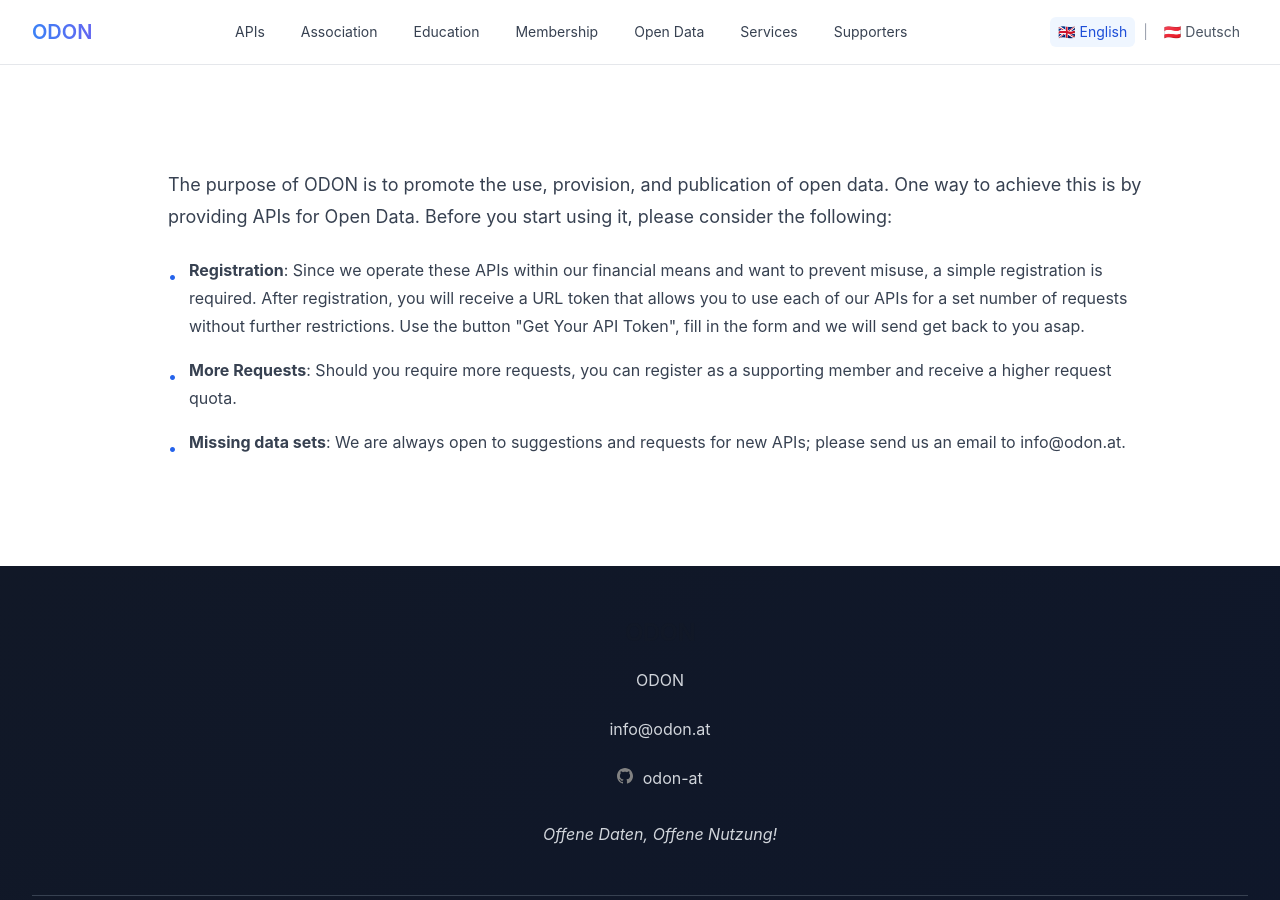
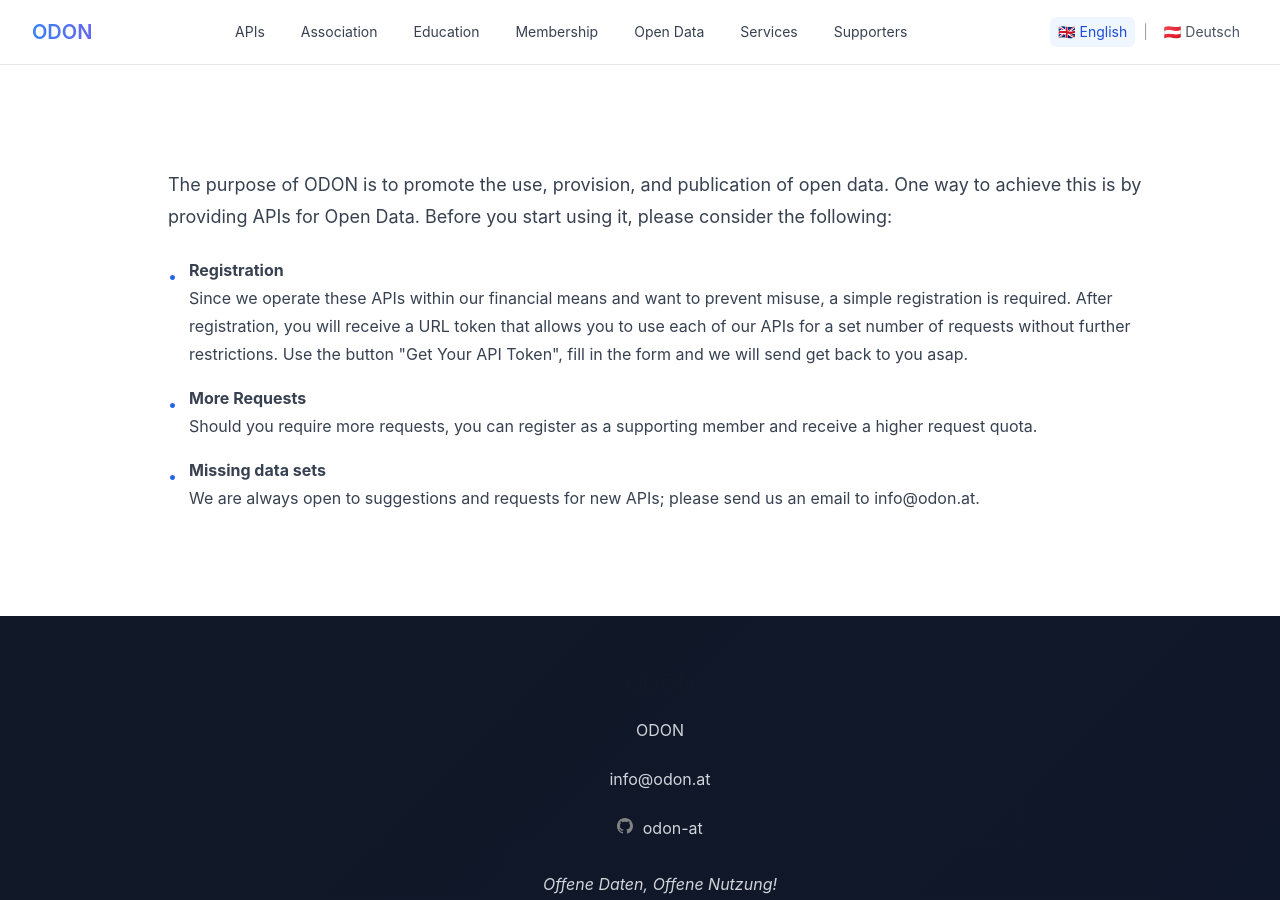
Before and after one commit to verein-odon/verein-odon.github.io, a Jekyll site: the page built from docs/en/apis.md, in a window 1280 px wide and 900 px high, scrolled down 679 px. Built offline with Jekyll 4.4.1, drawn with Linux system fonts in a browser that asks for light colours.

Commit message:
Improvements apis (en) page

```diff
--- a/docs/en/apis.md
+++ b/docs/en/apis.md
@@ -15,17 +15,17 @@
       <ul>
         <li>
           <span class="bullet">•</span>
-          <span><b>Registration</b>:
+          <span><b>Registration</b><br>
           Since we operate these APIs within our financial means and want to prevent misuse, a simple registration is required. After registration, you will receive a URL token that allows you to use each of our APIs for a set number of requests without further restrictions. Use the button "Get Your API Token", fill in the form and we will send get back to you asap.</span>
         </li>
         <li>
           <span class="bullet">•</span>
-          <span><b>More Requests</b>:
+          <span><b>More Requests</b><br>
           Should you require more requests, you can register as a supporting member and receive a higher request quota.</span>
         </li>
         <li>
           <span class="bullet">•</span>
-          <span><b>Missing data sets</b>:
+          <span><b>Missing data sets</b><br>
           We are always open to suggestions and requests for new APIs; please send us an email to info@odon.at.</span>
         </li>
       </ul>
```
